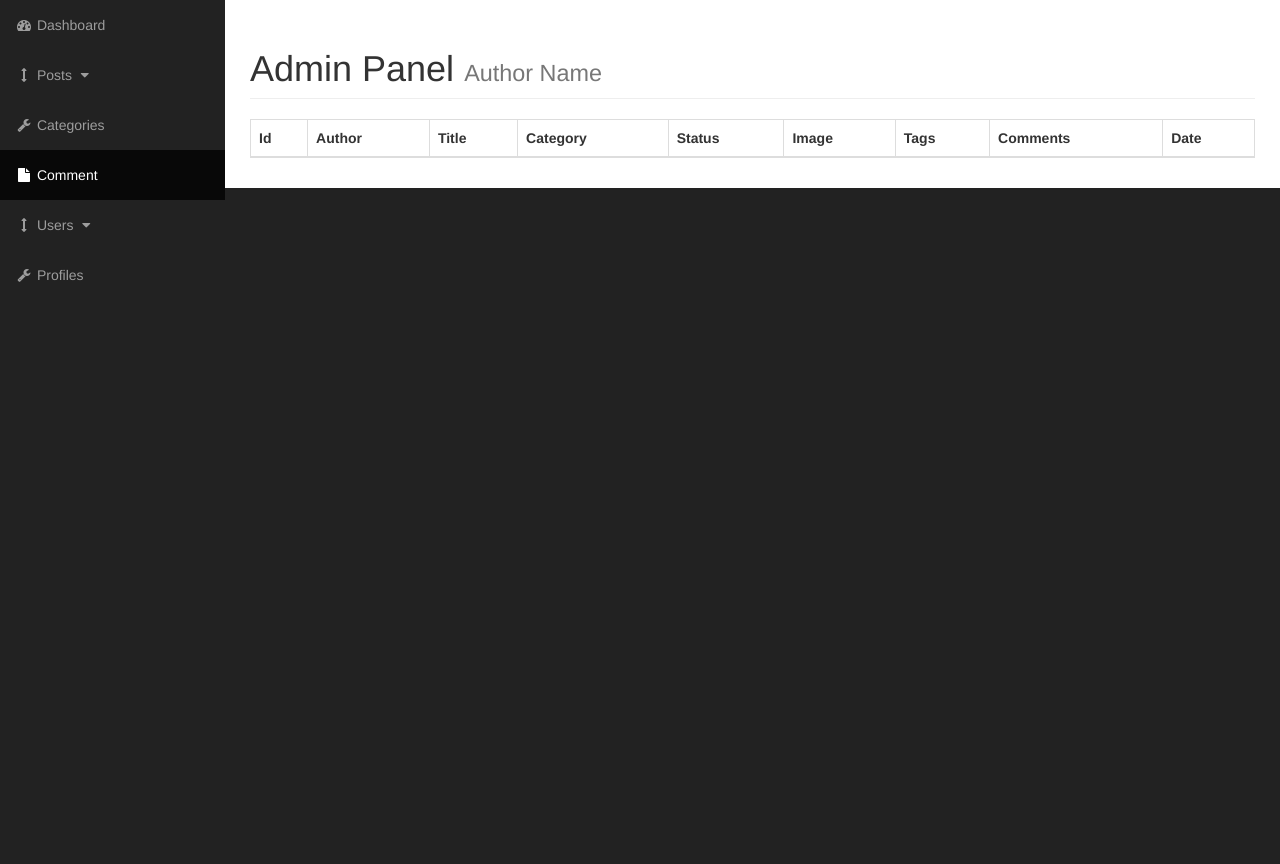
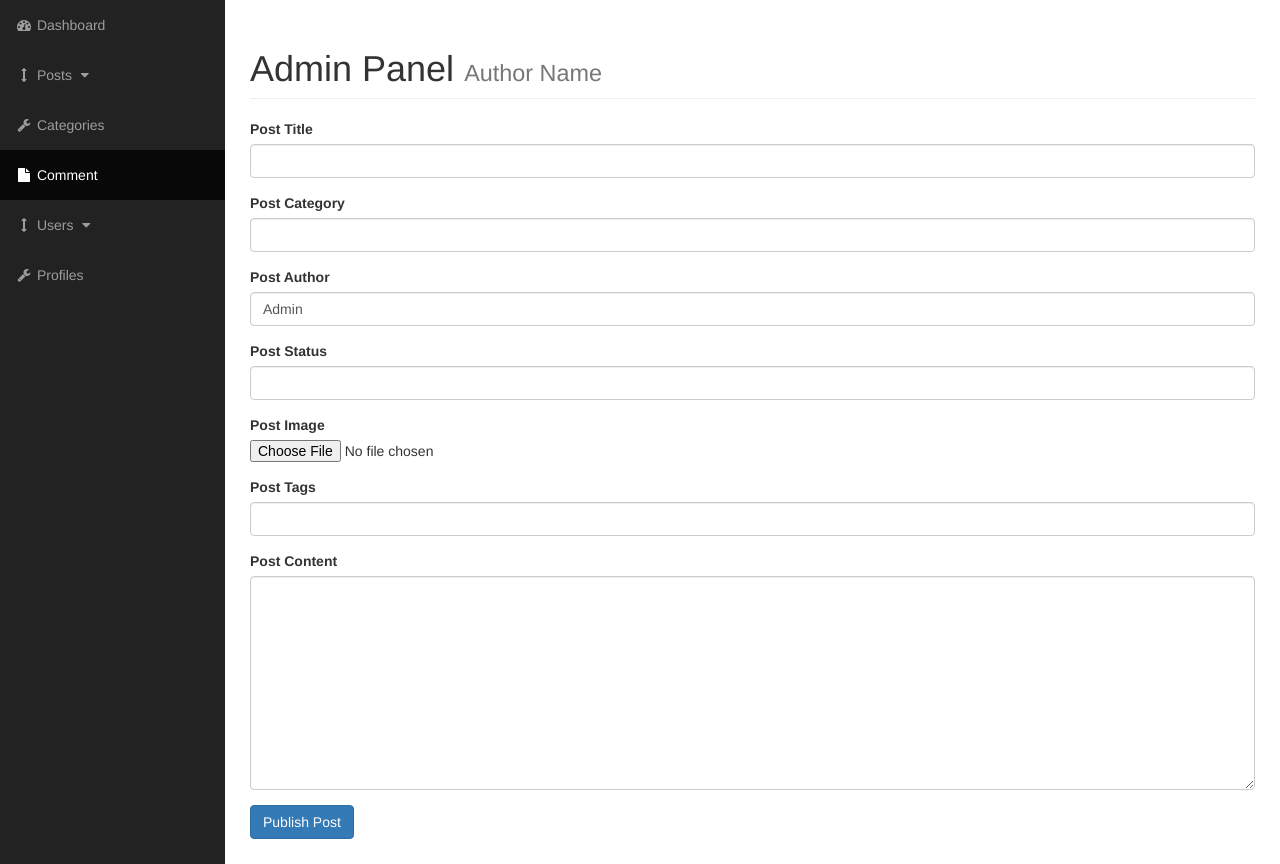
Before and after one commit to BhaveshKapre19/Blogging-CMS, a PHP site: page /Cms/admin/posts.php?source=add in a window 1280 px wide. Shown: the part 51-915 px from the top of the page. Before the commit the page ends 800 px from the top, so only its background shows below. Run offline with PHP 8.4, Linux system fonts and the light colour scheme; data that the repository does not hold is empty.

Commit message:
publish post function working

```diff
--- a/admin/include/add_post.php
+++ b/admin/include/add_post.php
@@ -17,7 +17,7 @@ if (isset($_POST['create_post'])) {
 
     $uploade_query = "INSERT INTO `posts` (`post_category_id`, `post_title`, `post_author`, `post_date`, `post_image`, `post_content`, `post_tags`, `post_comment_count`, `post_status`) VALUES ('$post_category_id', '$post_title','$post_author', CURRENT_DATE(), '$post_image', '$post_content', '$post_tags', '$post_comment_count', '$post_status');";
     $add_Post_qry = mysqli_query($connection,$uploade_query);
-
+    confirm($add_Post_qry);
 
 	move_uploaded_file($post_image_temp, "../image/".$post_image);
 }
--- a/admin/include/functions.php
+++ b/admin/include/functions.php
@@ -1,4 +1,11 @@
 <?php
+function confirm($result){
+	global $connection;
+	if (!$result) {
+		die("ERROR".mysqli_error($connection));
+	}
+}
+
 function insert_categories(){
 	global $connection;
 	if (isset($_POST['submit'])) {
--- a/admin/include/navigation.php
+++ b/admin/include/navigation.php
@@ -42,7 +42,7 @@
                                 <a href="./posts.php"> View All Post </a>
                             </li>
                             <li>
-                                <a href="#"> Add Post </a>
+                                <a href="./posts.php?source=add"> Add Post </a>
                             </li>
                         </ul>
                     </li>
--- a/admin/include/view_all_post.php
+++ b/admin/include/view_all_post.php
@@ -38,8 +38,17 @@
 				<td><?php echo $post_tags; ?></td>
 				<td><?php echo $post_comment_count; ?></td>
 				<td><?php echo $post_date; ?></td>
+				<td><a href="posts.php?delete=<?php echo $post_id; ?>" class="text-danger">DELETE</a></td>
 			</tr>
 		<?php
+		}
+
+		if (isset($_GET['delete'])) {
+			$delete_post_id = $_GET['delete'];
+
+			$delete_query = "delete from posts where post_id = {$delete_post_id}";
+			$execute_qry = mysqli_query($connection,$delete_query);
+			header("location:posts.php");
 		}
 		?>
 		<!-- <tr>
--- a/admin/posts.php
+++ b/admin/posts.php
@@ -13,17 +13,17 @@
               <small>Author Name</small>
             </h1>
 			<?php
-			if ($_GET['source']){
+			if (isset($_GET['source'])){
 				$source = $_GET['source'];
+      }else {
+        $source = '';
       }
       switch ($source) {
-			 	case 'Add':
-			 		// code...
+          case 'add':
               include 'include/add_post.php';
             break;
 
           default:
-			 		// code...
               include 'include/view_all_post.php';
             break;
       }
```
Lines whose indentation alone changed are shown as unchanged.
